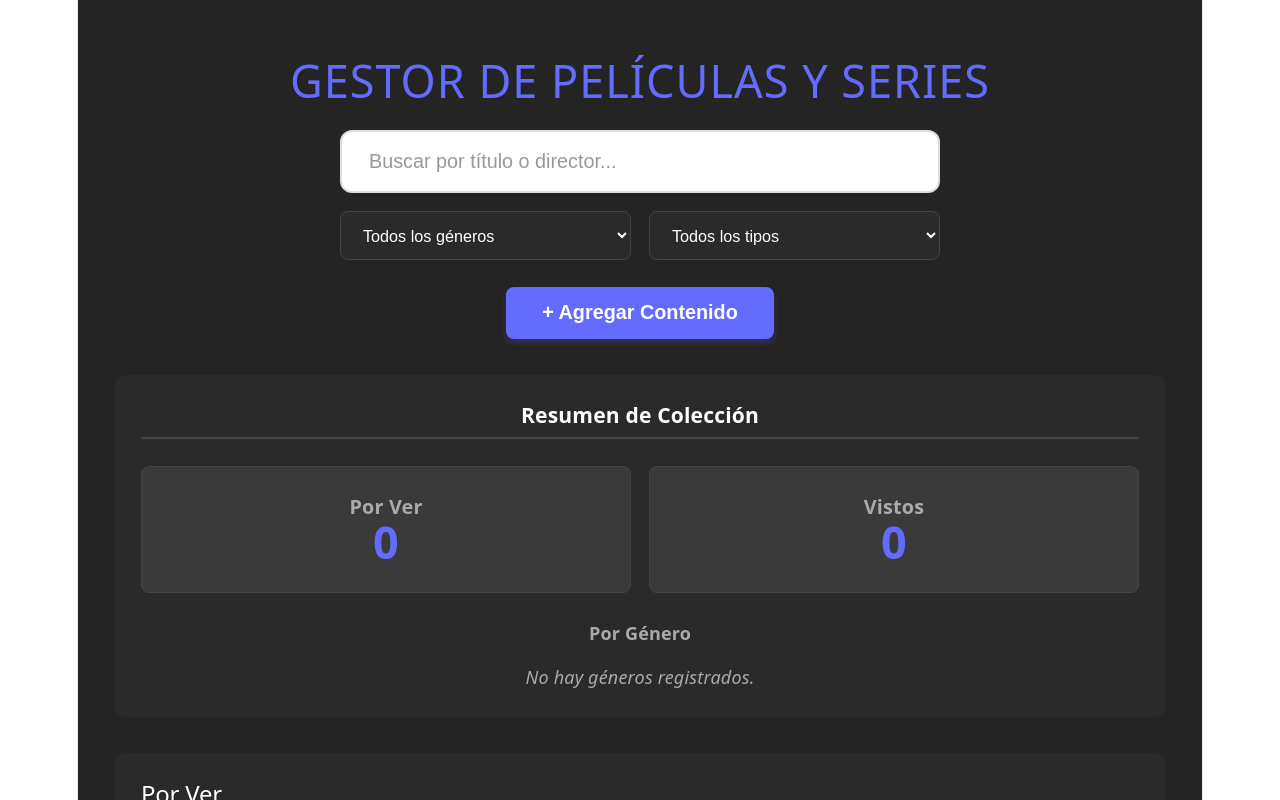
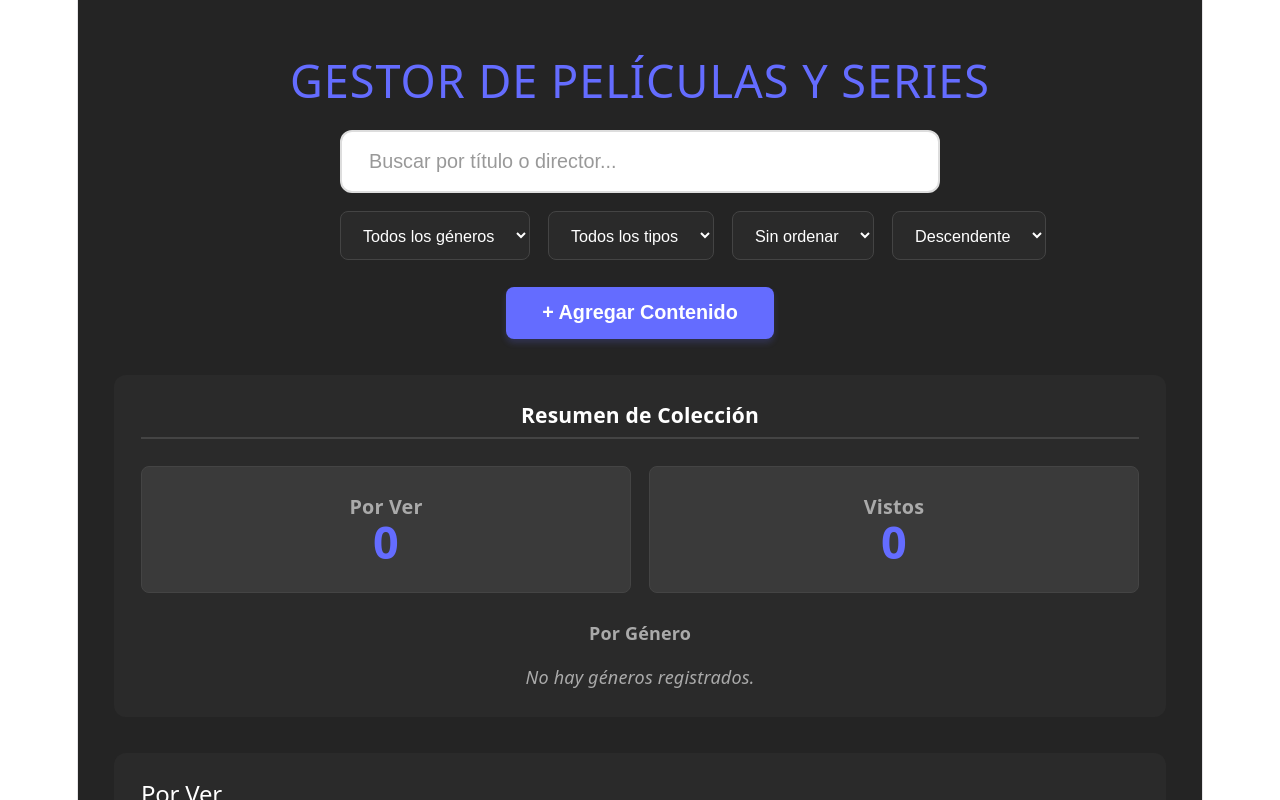
Before and after one commit to gonzalomolina-void/pwatpo1react, a React (Vite) app: page / in a window 1280 px wide. Shown: the top 800 px of the page. Built offline with nearby package versions, Linux system fonts and the light colour scheme.

Commit message:
Se implementó para Ordenar por año y rating

```diff
--- a/src/pages/Home/Home.jsx
+++ b/src/pages/Home/Home.jsx
@@ -15,6 +15,8 @@ const Home = () => {
   const [searchTerm, setSearchTerm] = useState('');
   const [selectedGenre, setSelectedGenre] = useState('');
   const [selectedType, setSelectedType] = useState('');
+  const [sortBy, setSortBy] = useState('');
+  const [sortOrder, setSortOrder] = useState('desc');
 
   const generos = [
     'Acción',
@@ -76,8 +78,8 @@ const Home = () => {
 
     const filtered = contenido.filter(item => {
       const matchesSearch = term === '' ||
-        item.titulo.toLowerCase().includes(term) ||
-        item.director.toLowerCase().includes(term);
+        (item.titulo?.toLowerCase().includes(term)) ||
+        (item.director?.toLowerCase().includes(term));
 
       const matchesGenre = selectedGenre === '' || item.genero === selectedGenre;
       const matchesType = selectedType === '' || item.tipo === selectedType;
@@ -85,11 +87,30 @@ const Home = () => {
       return matchesSearch && matchesGenre && matchesType;
     });
 
+    // Ordenar según sortBy / sortOrder
+    const sorted = [...filtered];
+    if (sortBy) {
+      sorted.sort((a, b) => {
+        // Ajustá las propiedades ('anio' y 'rating') si tus items usan otros nombres (p.ej. 'year', 'puntaje')
+        const key = sortBy === 'anio' ? 'anio' : 'rating';
+        const va = a[key] ?? 0;
+        const vb = b[key] ?? 0;
+
+        // asegúrate que sean números para comparar
+        const na = typeof va === 'string' ? Number(va) : va;
+        const nb = typeof vb === 'string' ? Number(vb) : vb;
+
+        if (na < nb) return sortOrder === 'asc' ? -1 : 1;
+        if (na > nb) return sortOrder === 'asc' ? 1 : -1;
+        return 0;
+      });
+    }
+
     return {
-      porVer: filtered.filter(item => !item.vista),
-      vistas: filtered.filter(item => item.vista)
+      porVer: sorted.filter(item => !item.vista),
+      vistas: sorted.filter(item => item.vista)
     };
-  }, [contenido, searchTerm, selectedGenre, selectedType]);
+  }, [contenido, searchTerm, selectedGenre, selectedType, sortBy, sortOrder]);
 
   const isFiltering = searchTerm.trim() !== '' || selectedGenre !== '' || selectedType !== '';
 
@@ -132,6 +153,26 @@ const Home = () => {
               <option value="Película">Películas</option>
               <option value="Serie">Series</option>
             </select>
+
+            <select
+              value={sortBy}
+              onChange={(e) => setSortBy(e.target.value)}
+              className="filter-select"
+            >
+              <option value="">Sin ordenar</option>
+              <option value="anio">Año</option>
+              <option value="rating">Rating</option>
+            </select>
+
+            <select
+              value={sortOrder}
+              onChange={(e) => setSortOrder(e.target.value)}
+              className="filter-select"
+            >
+              <option value="desc">Descendente</option>
+              <option value="asc">Ascendente</option>
+            </select>
+
           </div>
         </div>
 
```
